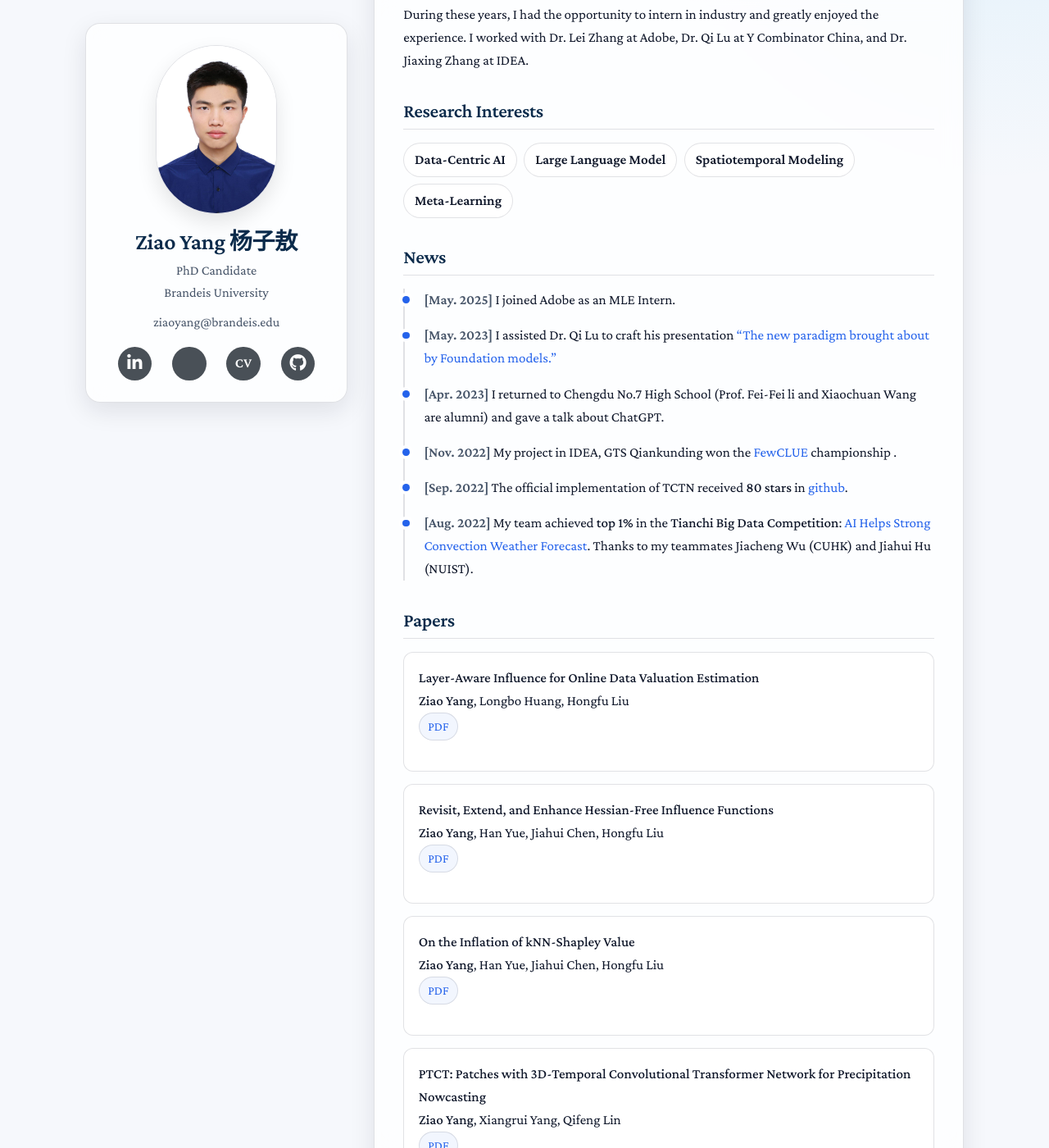
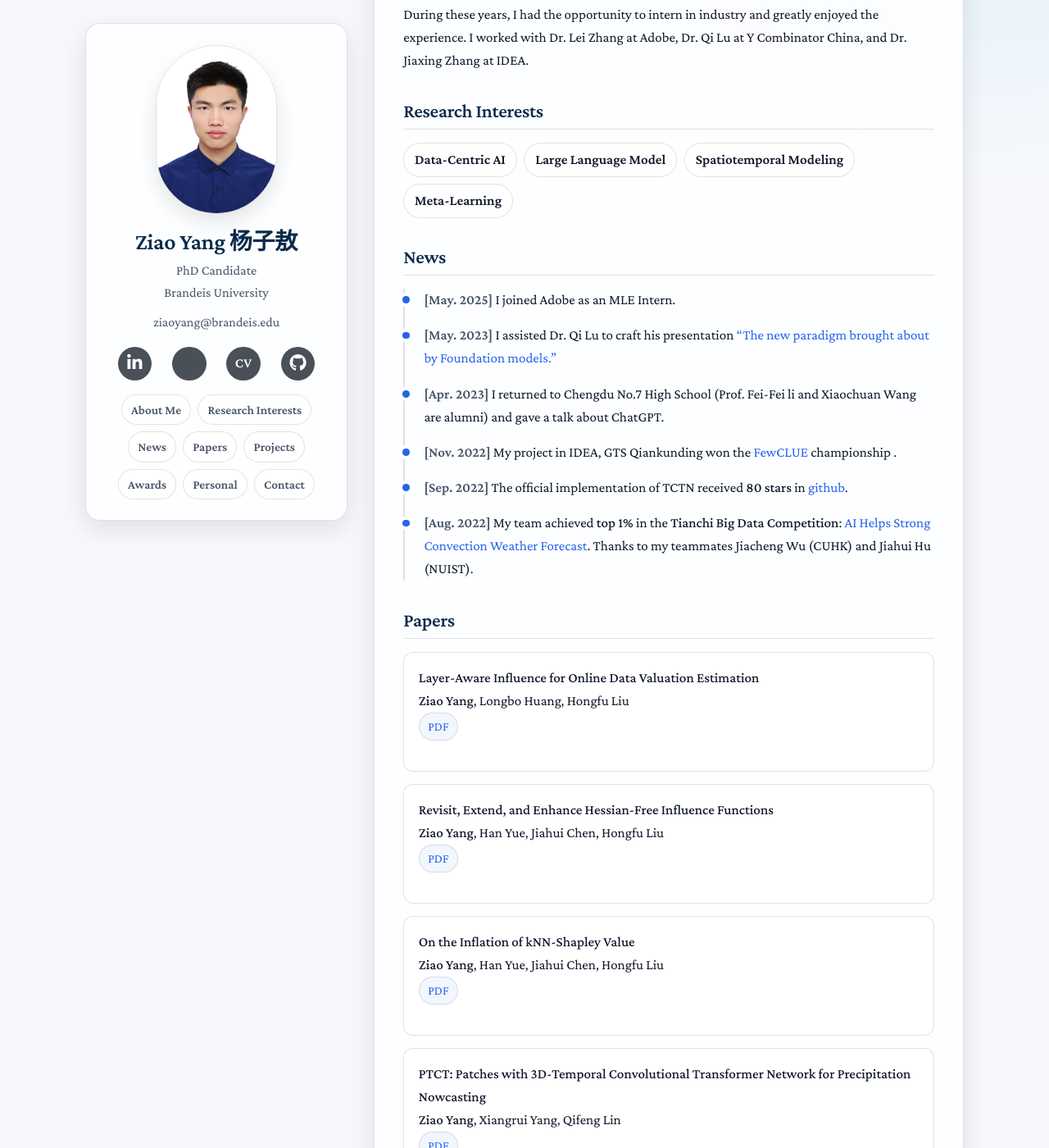
Before and after one commit to yangziao56/homepage, a Jekyll site: the page built from index.md, in a window 1280 px wide and 1400 px high, scrolled down 228 px. Shown: the whole window at 82% size. Built offline with Jekyll 4.4.1, drawn with Linux system fonts in a browser that asks for light colours; nearby versions of some CDN libraries; a style sheet for code colours, icons or effects is not loaded; our own code applies the rules of GitHub Pages for plain Markdown files.

Commit message:
Add section navigation links

```diff
--- a/_layouts/homepage.html
+++ b/_layouts/homepage.html
@@ -67,6 +67,17 @@
           {% endif %}
         </div>
 
+        <nav class="site-nav" aria-label="On this page">
+          <a href="#about-me">About Me</a>
+          <a href="#research-interests">Research Interests</a>
+          <a href="#news">News</a>
+          <a href="#papers">Papers</a>
+          <a href="#projects">Projects</a>
+          <a href="#awards">Awards</a>
+          <a href="#personal">Personal</a>
+          <a href="#contact">Contact</a>
+        </nav>
+
       </header>
       <section>
 
--- a/assets/css/style.scss
+++ b/assets/css/style.scss
@@ -185,6 +185,49 @@ header h1{
   font-size: 1.05rem;
   font-weight: 700;
   letter-spacing: 0.03em;
+}
+
+.site-nav{
+  margin-top: 1.05rem;
+  display: flex;
+  flex-wrap: wrap;
+  justify-content: center;
+  gap: 0.5rem;
+}
+
+.site-nav a{
+  display: inline-flex;
+  align-items: center;
+  justify-content: center;
+  padding: 0.32rem 0.7rem;
+  border-radius: 999px;
+  border: 1px solid var(--border);
+  background: rgba(255, 255, 255, 0.60);
+  color: var(--muted);
+  font-size: 0.95rem;
+  font-weight: 600;
+  text-decoration: none;
+  transition: transform 160ms ease, background-color 160ms ease, color 160ms ease, border-color 160ms ease;
+}
+
+@media (prefers-color-scheme: dark) {
+  .site-nav a{
+    background: rgba(17, 24, 39, 0.60);
+  }
+}
+
+.site-nav a:hover{
+  transform: translateY(-1px);
+  background: rgba(37, 99, 235, 0.10);
+  border-color: rgba(37, 99, 235, 0.35);
+  color: var(--text);
+}
+
+@media (prefers-color-scheme: dark) {
+  .site-nav a:hover{
+    background: rgba(56, 189, 248, 0.12);
+    border-color: rgba(56, 189, 248, 0.35);
+  }
 }
 
 section{
```
